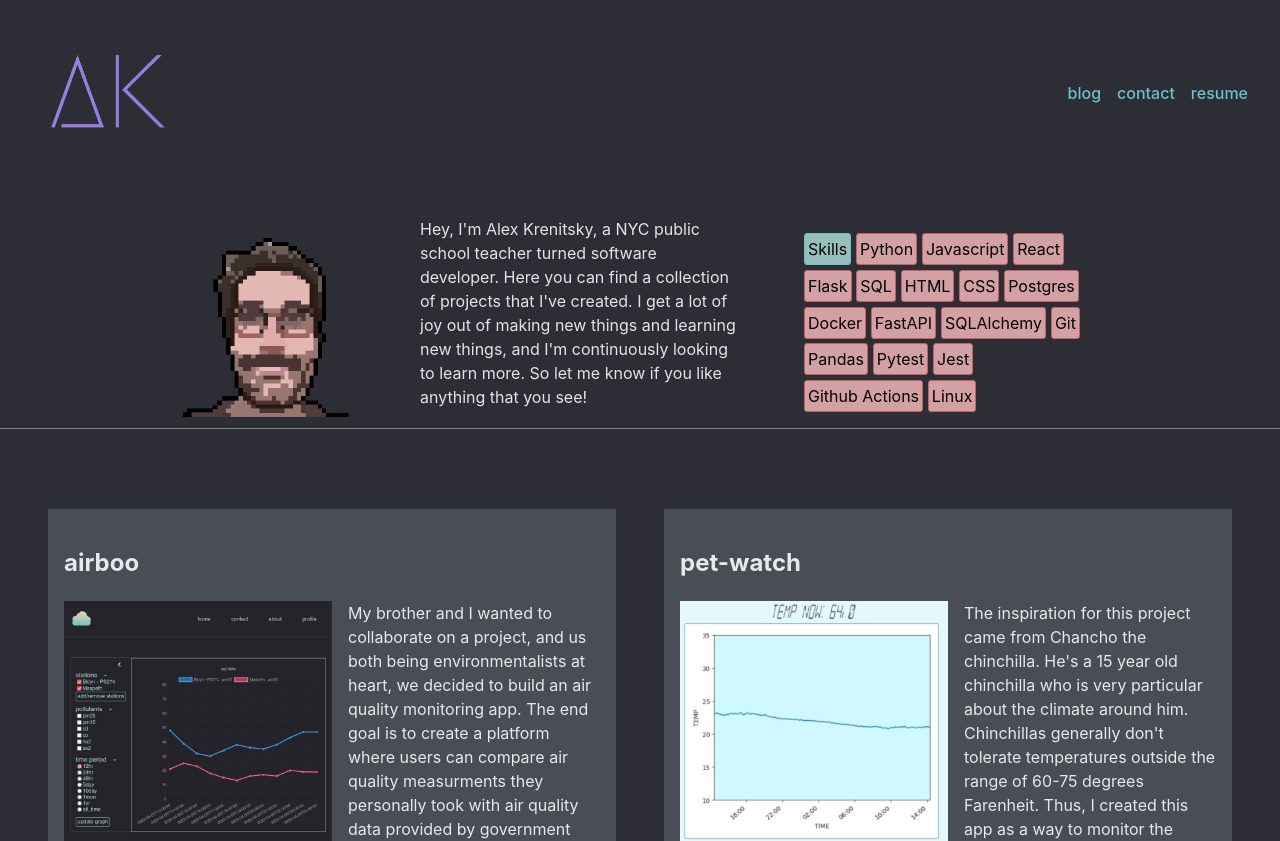
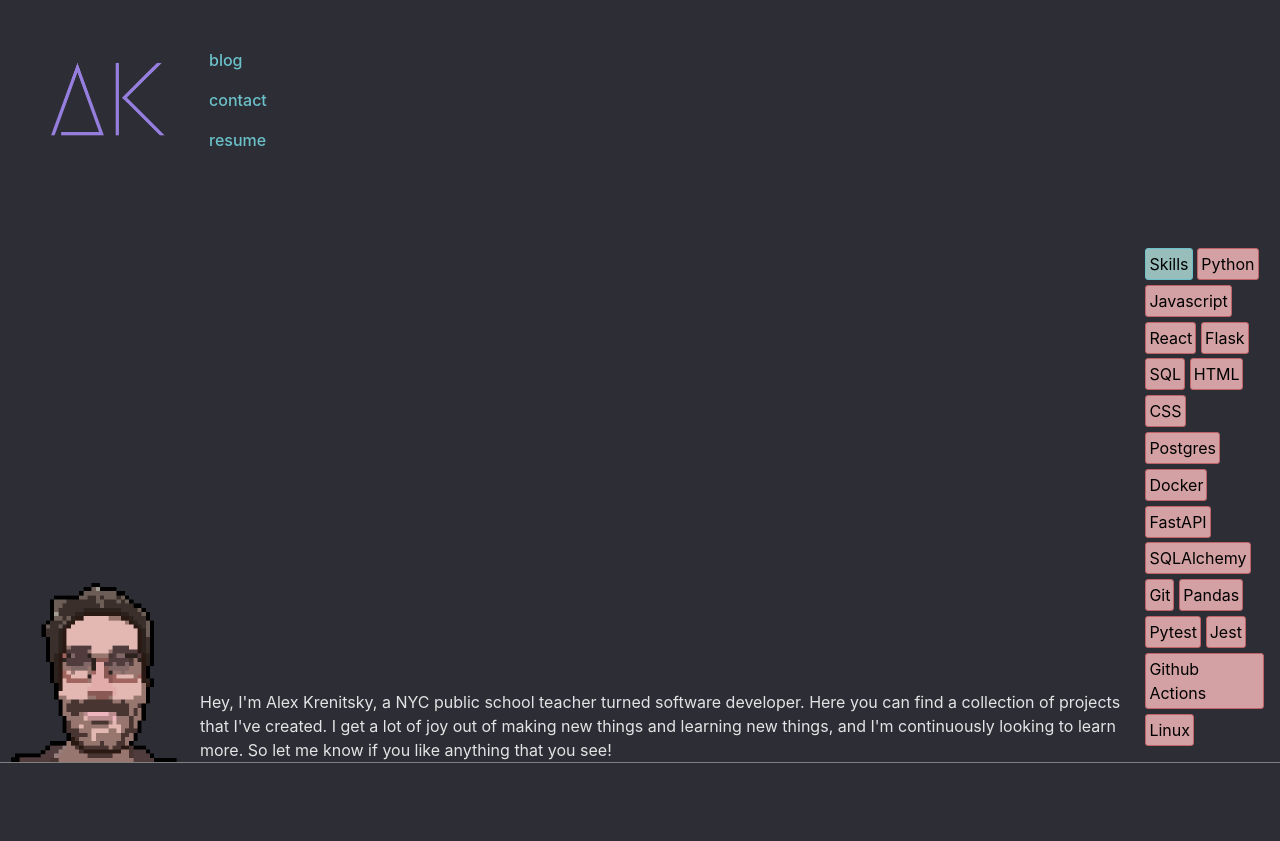
Before and after one commit to myshkins/ak02, a React (Vite) app: page / in a window 1280 px wide. Shown: the top 841 px of the page. Built offline with nearby package versions, Linux system fonts and the light colour scheme.

Commit message:
checkpoint before mobile css test

```diff
--- a/src/components/Hero.css
+++ b/src/components/Hero.css
@@ -1,14 +1,13 @@
 .hero {
   display: flex;
   flex-direction: row;
-  align-items: start;
+  align-items: end;
   margin: 4rem auto 0;
 }
 
 .selfie-wrap {
   display: flex;
   flex-direction: column;
-  justify-content: end;
 }
 
 .selfie {
--- a/src/components/Hero.jsx
+++ b/src/components/Hero.jsx
@@ -6,7 +6,7 @@ const Hero = (props) => {
       <div className="selfie-wrap">
         <img className="selfie" src={Selfie} />
       </div>
-      <div className="hero-text">
+      <div className="hero-desktop-text">
         Hey, I'm Alex Krenitsky, a NYC public school teacher turned software
         developer. Here you can find a collection of projects that I've created.
         I get a lot of joy out of making new things and learning new things, and
--- a/src/components/NavBar.css
+++ b/src/components/NavBar.css
@@ -8,22 +8,12 @@
 .logo {
   margin-left: 3rem;
   width: clamp(15px, 18vw, 121px);
-  will-change: filter;
-  transition: filter 300ms;
-}
-
-.logo:hover {
-  filter: drop-shadow(0 0 2em #646cffaa);
-}
-
-.logo.react:hover {
-  filter: drop-shadow(0 0 2em #61dafbaa);
 }
 
 .nav-links {
   list-style: none;
   display: flex;
-  margin-left: auto;
+  flex-direction: column;
   margin-right: 2rem;
   gap: 1rem;
 }
```
Also changed, not shown: src/assets/project_pics/pet-watch-log.png (added), 1 other file (tests, documents, lock files or other folders).
